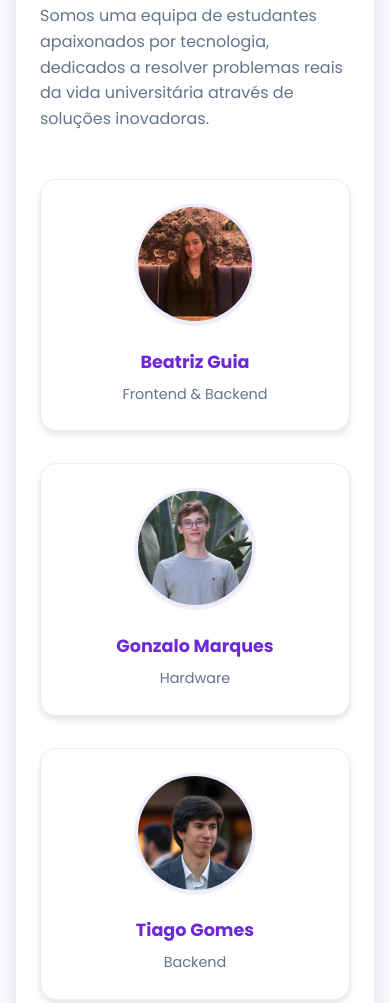
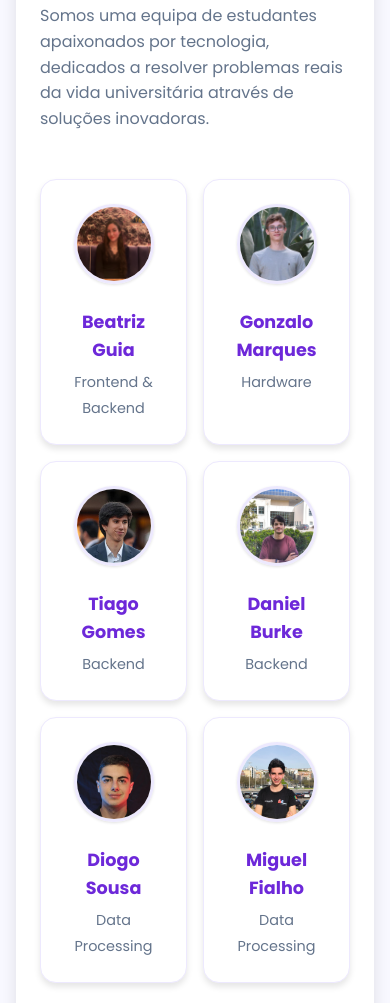
Before and after one commit to DiogoS5/spaceek, a website: page ficheiros_html/sobre.html in a window 390 px wide. Shown: the part 4198-5201 px from the top of the page. Drawn offline with Linux system fonts and the light colour scheme.

Commit message:
mudanças finais

```diff
--- a/ficheiros_html/sobre.html
+++ b/ficheiros_html/sobre.html
@@ -176,13 +176,17 @@
 
         .team-row {
             display: flex;
+            flex-direction: row;
+            flex-wrap: wrap;
             justify-content: center;
             gap: 2rem;
-            width: 100%;
         }
 
         .team-member {
-            flex: 1;
+            flex: 1 1 30%;
+            max-width: 300px;
+            min-width: 180px;
+            width: 100%;
             background: var(--white);
             border-radius: var(--rounded-md);
             padding: 1.5rem;
@@ -192,7 +196,6 @@
             border: 1px solid var(--primary-lightest);
             position: relative;
             overflow: hidden;
-            max-width: 300px;
         }
 
         .team-member:hover {
@@ -480,9 +483,18 @@
                 font-size: 1.5rem;
             }
 
+            .team-row {
+                gap: 1rem;
+            }
             .team-member {
-                flex: 1 1 100%;
-                max-width: 100%;
+                flex: 1 1 45%;
+                max-width: 48vw;
+                min-width: 120px;
+                width: 100%;
+            }
+            .team-photo {
+                width: 80px;
+                height: 80px;
             }
         }
     </style>
@@ -610,9 +622,6 @@
                     <strong>Tiago Gomes</strong>
                     <span>Backend</span>
                 </div>
-            </div>
-            <!-- Second row with 3 members -->
-            <div class="team-row">
                 <div class="team-member">
                     <img src="../imagens/spaceek_team/Danel.jpg" alt="Daniel Burke" class="team-photo">
                     <strong>Daniel Burke</strong>
```
Also changed, not shown: index.html (+1 -1 lines).
